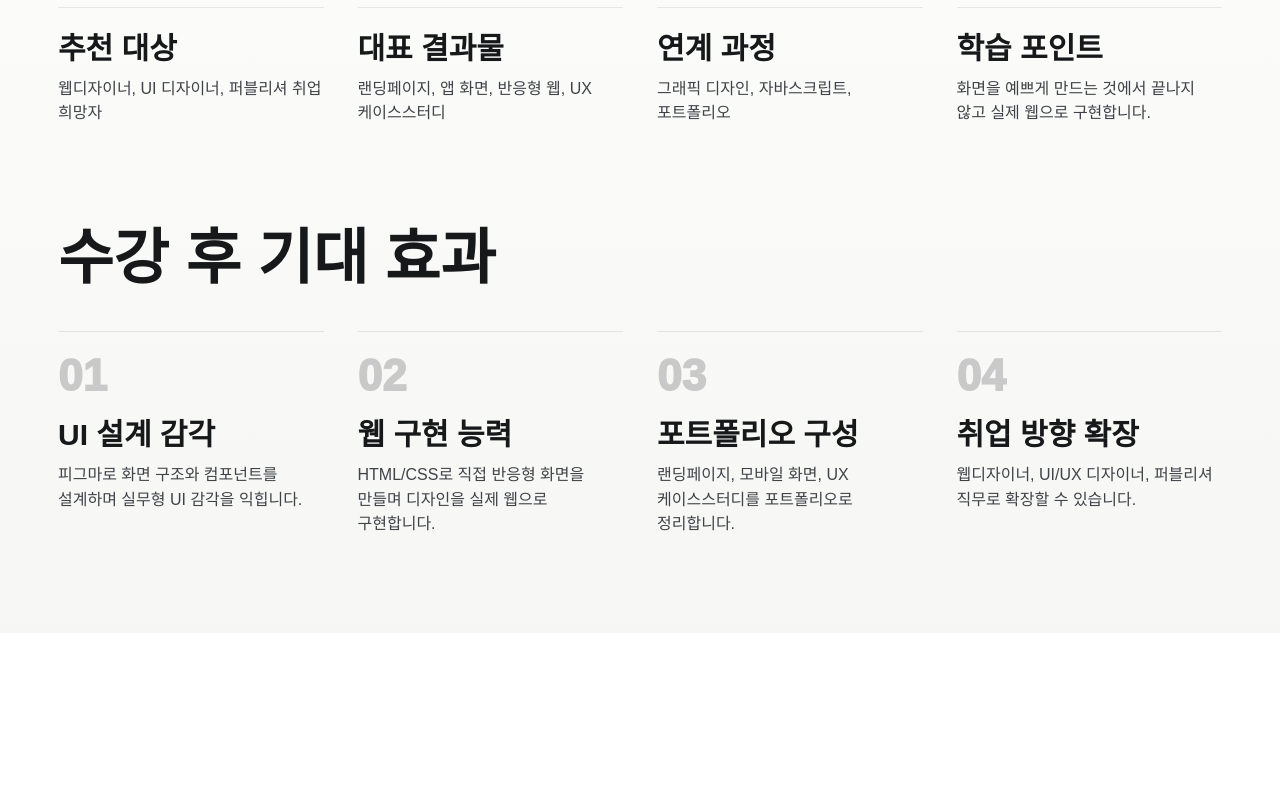
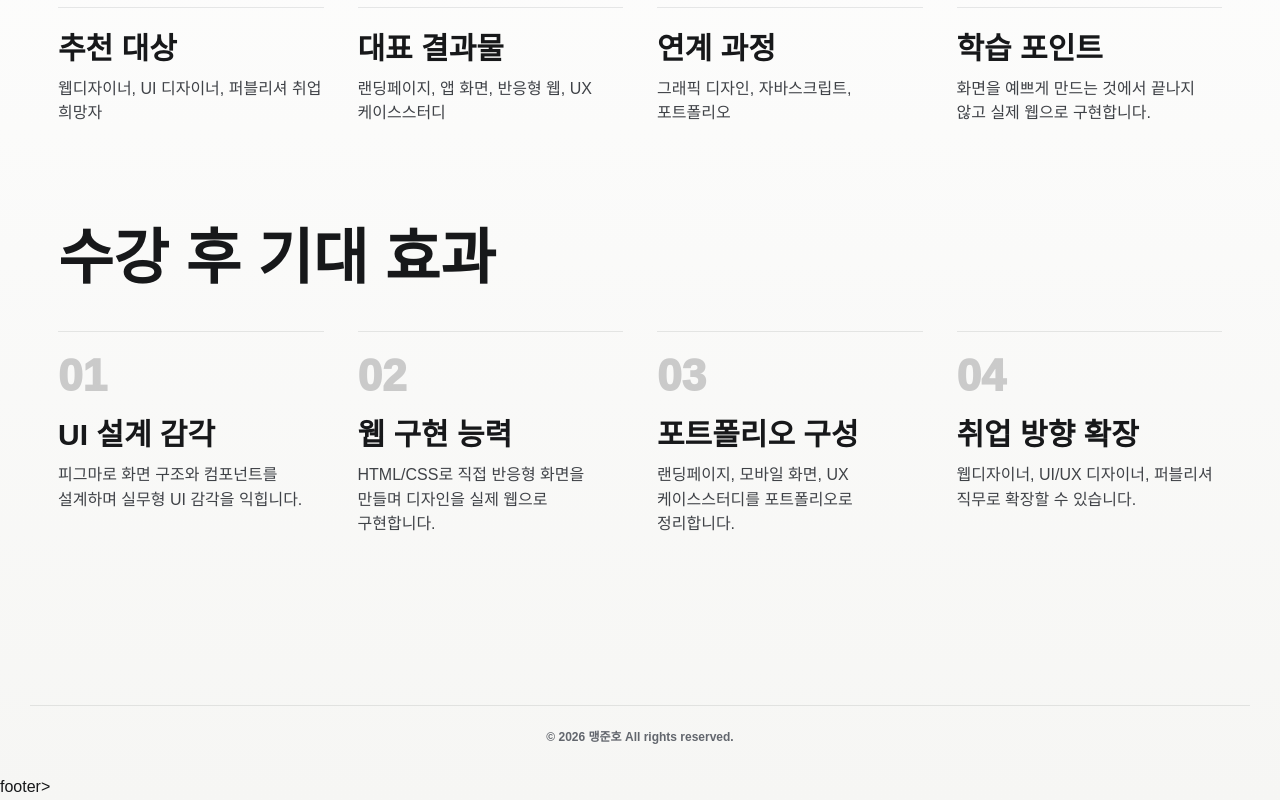
Before and after one commit to mjh20346-alt/sbs-course-guide, a plain HTML site: page web-uiux.html in a window 1280 px wide. Shown: the part 1450-2250 px from the top of the page. Before the commit the page ends 2083 px from the top, so only its background shows below. Drawn offline with Linux system fonts and the light colour scheme.

Commit message:
Update web-uiux.html

```diff
--- a/web-uiux.html
+++ b/web-uiux.html
@@ -15,3 +15,5 @@
   </main>
 </body>
 </html>
+  <footer class="site-footer">&copy; 2026 &#47609;&#51456;&#54840; All rights reserved.</footer>footer>
+</body>
```
